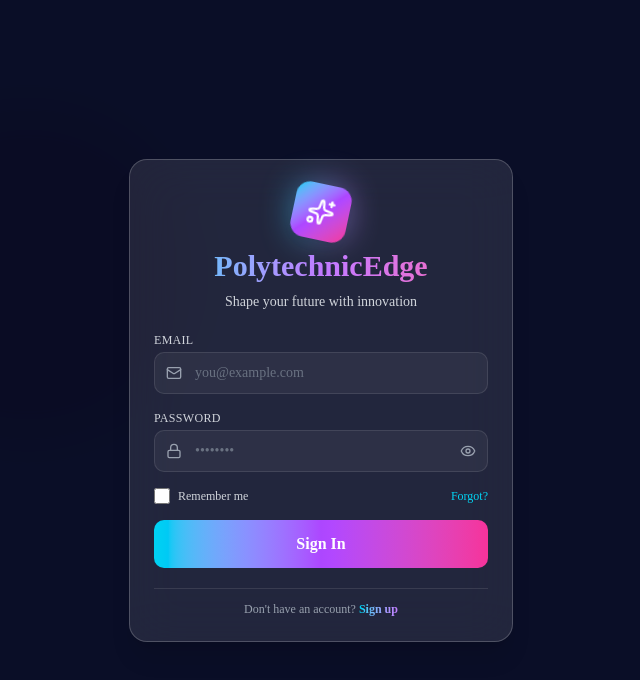
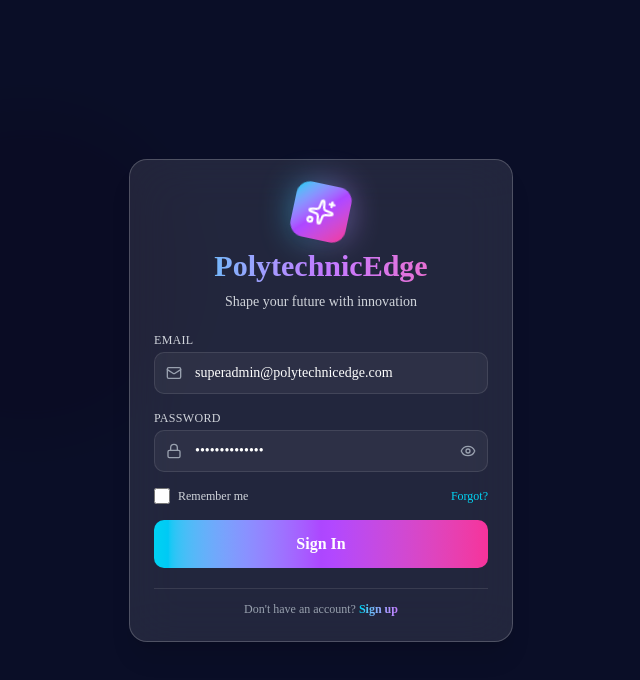
Before and after one commit to syedalamin/Polytechnicedge_FrontEnd, a Next.js app: page /login in a window 1280 px wide. Shown: the top 680 px of the page, without its empty margins (319-959 px from the left). Built offline with nearby package versions, Linux system fonts and the light colour scheme.

Commit message:
login done

```diff
--- a/ui/auth/LoginForm.tsx
+++ b/ui/auth/LoginForm.tsx
@@ -10,89 +10,33 @@ import Form from "../../components/forms/Form";
 import InputField from "../../components/forms/InputField";
 import { useLoginMutation } from "../../services/redux/api/modules/authApi";
 import { authSchemas } from "../../zodSchemas/auth/auth.schema";
+import { toast } from "sonner";
 
 type LoginFormData = z.infer<typeof authSchemas.loginSchema>;
 
-function LoginFormFields() {
-  const { register } = useFormContext<LoginFormData>();
-  const [showPassword, setShowPassword] = useState(false);
-
-  return (
-    <>
-      <InputField
-        label="Email"
-        name="email"
-        registerOptions={{ required: "Invalid email address" }}
-        type="email"
-        placeholder="you@example.com"
-        icon={<Mail className="w-4 h-4" />}
-      />
-
-      <InputField
-        label="Password"
-        name="password"
-        registerOptions={{
-          required: "Password is required",
-        }}
-        type={showPassword ? "text" : "password"}
-        placeholder="••••••••"
-        icon={<Lock className="w-4 h-4" />}
-        rightIcon={
-          showPassword ? (
-            <EyeOff className="w-4 h-4" />
-          ) : (
-            <Eye className="w-4 h-4" />
-          )
-        }
-        onRightIconClick={() => setShowPassword(!showPassword)}
-      />
-
-      <div className="flex items-center justify-between text-xs">
-        <label className="flex items-center gap-2 cursor-pointer">
-          <input
-            type="checkbox"
-            {...register("rememberMe")}
-            className="w-4 h-4 rounded border-gray-300 text-cyan-600 focus:ring-cyan-500"
-          />
-          <span className="text-gray-300">Remember me</span>
-        </label>
-
-        <a href="/forgot-password" className="text-cyan-400 hover:text-cyan-300">
-          Forgot?
-        </a>
-      </div>
-    </>
-  );
-}
-
 export default function LoginForm() {
   const router = useRouter();
-  const [login, { isLoading, error }] = useLoginMutation();
+  const { register } = useForm<LoginFormData>();
+  const [showPassword, setShowPassword] = useState(false);
+  const [errorMessage, setErrorMessage] = useState("");
+  const [login, { isLoading }] = useLoginMutation();
 
   const onSubmit = async (data: LoginFormData) => {
     try {
-      await login(data).unwrap();
-      router.push("/dashboard");
+      const res = await login(data).unwrap();
+      if (res?.success) {
+        router.push("/");
+        toast.success(res.message);
+      }
     } catch (err) {
-      console.error("Login failed:", err);
+      const error = err as any;
+      setErrorMessage(
+        error?.data?.message ||
+          error?.data ||
+          "Login failed. Please check your credentials.",
+      );
     }
   };
-
-  const getErrorMessage = (): string | null => {
-    if (!error) return null;
-    if (
-      typeof error === "object" &&
-      "data" in error &&
-      error.data &&
-      typeof error.data === "object" &&
-      "message" in error.data
-    ) {
-      return String(error.data.message);
-    }
-    return "Login failed. Please try again.";
-  };
-
-  const errorMessage = getErrorMessage();
 
   return (
     <div className="min-h-screen flex items-center justify-center bg-[#0a0e27] p-4 relative overflow-hidden">
@@ -122,15 +66,65 @@ export default function LoginForm() {
           <Form
             onSubmit={onSubmit}
             resolver={zodResolver(authSchemas.loginSchema)}
-            defaultValues={{ email: "", password: "", rememberMe: false }}
+            defaultValues={{
+              email: "superadmin@polytechnicedge.com",
+              password: "SuperAdmin@123",
+              rememberMe: false,
+            }}
           >
             <div className="space-y-4">
-              <LoginFormFields />
+              <InputField
+                label="Email"
+                name="email"
+                registerOptions={{ required: "Invalid email address" }}
+                type="email"
+                placeholder="you@example.com"
+                icon={<Mail className="w-4 h-4" />}
+              />
+
+              <InputField
+                label="Password"
+                name="password"
+                registerOptions={{
+                  required: "Password is required",
+                }}
+                type={showPassword ? "text" : "password"}
+                placeholder="••••••••"
+                icon={<Lock className="w-4 h-4" />}
+                rightIcon={
+                  showPassword ? (
+                    <EyeOff className="w-4 h-4" />
+                  ) : (
+                    <Eye className="w-4 h-4" />
+                  )
+                }
+                onRightIconClick={() => setShowPassword(!showPassword)}
+              />
+
+              <div className="flex items-center justify-between text-xs">
+                <label className="flex items-center gap-2 cursor-pointer">
+                  <input
+                    type="checkbox"
+                    {...register("rememberMe")}
+                    className="w-4 h-4 rounded border-gray-300 text-cyan-600 focus:ring-cyan-500"
+                  />
+                  <span className="text-gray-300">Remember me</span>
+                </label>
+
+                <a
+                  href="/forgot-password"
+                  className="text-cyan-400 hover:text-cyan-300"
+                >
+                  Forgot?
+                </a>
+              </div>
             </div>
 
             {errorMessage && (
               <div className="bg-red-500/20 border border-red-500/50 rounded-lg p-3">
-                <p className="text-red-400 text-sm text-center">{errorMessage}</p>
+                <p className="text-red-400 text-sm text-center">
+                  {errorMessage}
+                </p>
               </div>
             )}
 
```
